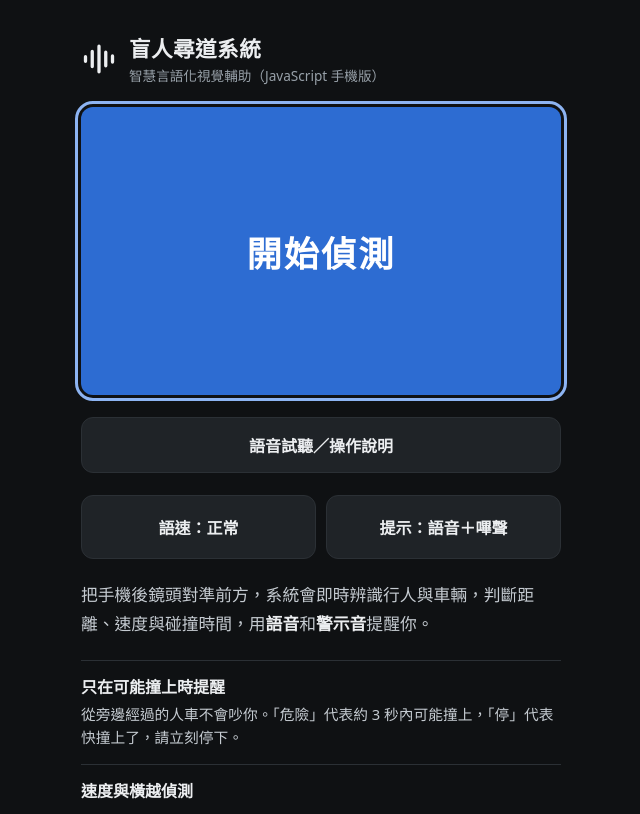
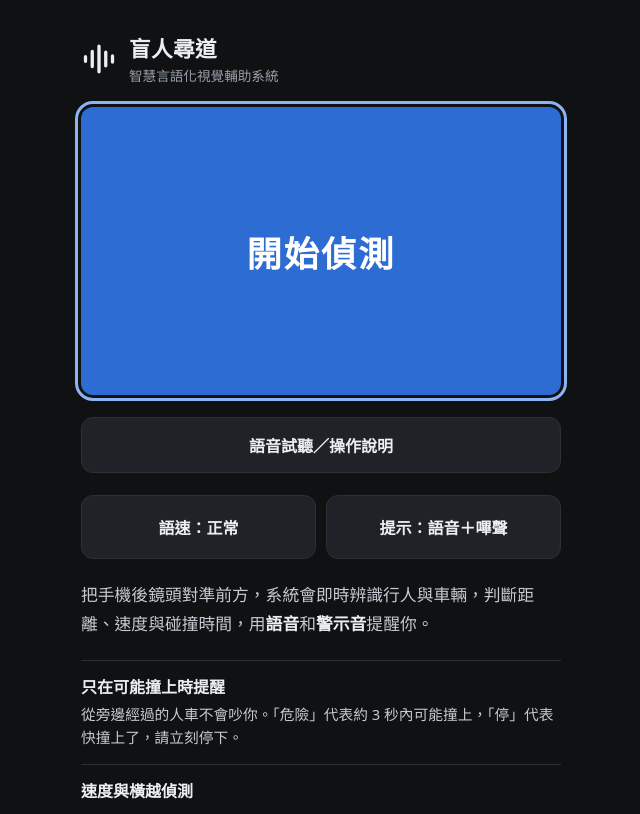
Before and after one commit to o908317921-cpu/hear-it-coming, a plain HTML site: page index.html in a window 1280 px wide. Shown: the whole page, without its empty margins (319-959 px from the left). Drawn offline with Linux system fonts and the light colour scheme; no server answers.

Commit message:
名稱統一：主標題「盲人尋道」、副標題「智慧言語化視覺輔助系統」
Co-Authored-By: Claude Opus 5.5 <noreply@anthropic.com>

```diff
--- a/index.html
+++ b/index.html
@@ -4,7 +4,7 @@
 <meta charset="utf-8">
 <meta name="viewport" content="width=device-width, initial-scale=1, viewport-fit=cover">
 <meta name="theme-color" content="#0F1113">
-<title>盲人尋道系統</title>
+<title>盲人尋道</title>
 <link rel="icon" href="data:,">
 <link rel="manifest" href="manifest.webmanifest">
 <meta name="apple-mobile-web-app-capable" content="yes">
@@ -139,7 +139,7 @@ body:has(#banner.red) #sceneBtn{background:var(--surface);color:var(--text);box-
   <div class="intro-inner">
     <div class="brand">
       <svg class="brand-mark" aria-hidden="true" width="36" height="36" viewBox="0 0 24 24" fill="none" stroke="currentColor" stroke-width="2.2" stroke-linecap="round"><path d="M3 10.5v3M7.5 7v10M12 3.5v17M16.5 7.5v9M21 10v4"/></svg>
-      <div><h1 id="introTitle">盲人尋道系統</h1><p>智慧言語化視覺輔助（JavaScript 手機版）</p></div>
+      <div><h1 id="introTitle">盲人尋道</h1><p>智慧言語化視覺輔助系統</p></div>
     </div>
     <button id="startBtn" type="button" autofocus>開始偵測</button>
     <p id="startError" role="alert" aria-live="assertive"></p>
```
Also changed, not shown: tests/index.html (+1 -1 lines), manifest.webmanifest, 3 other files.
